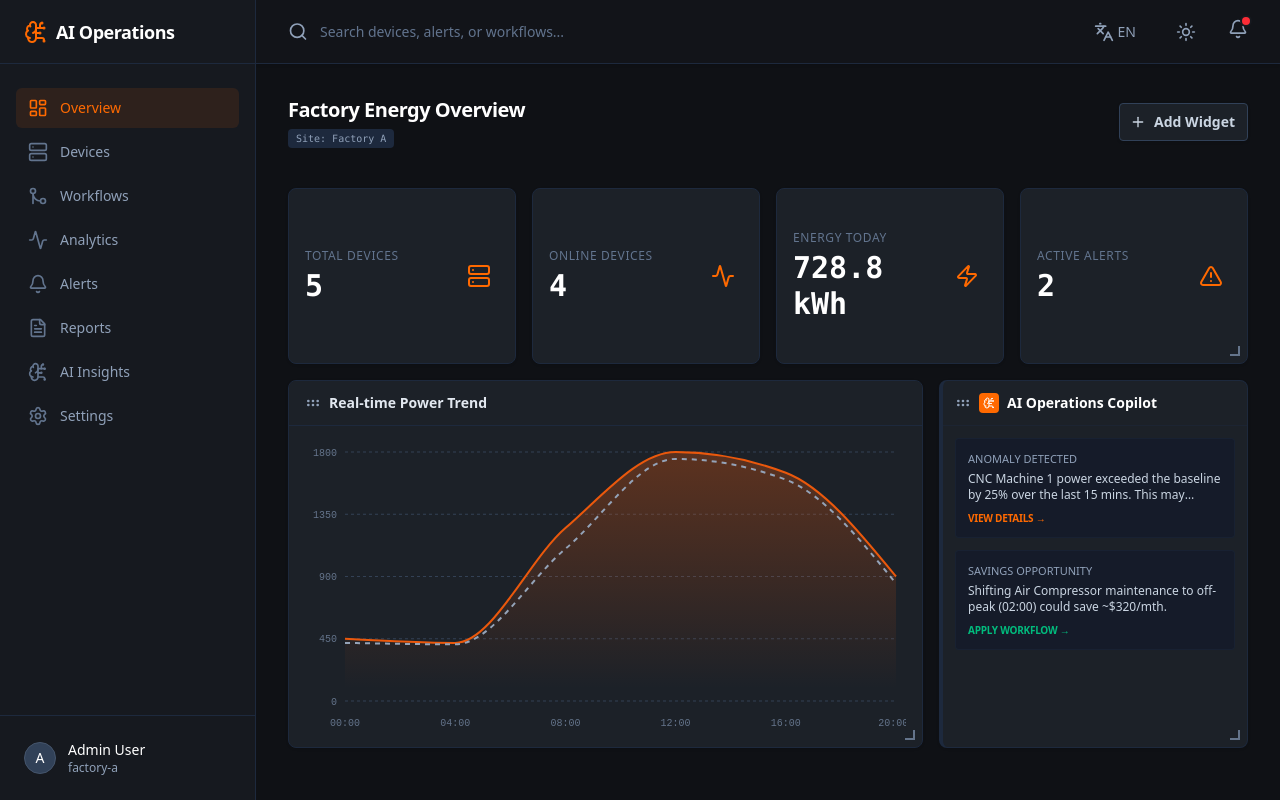
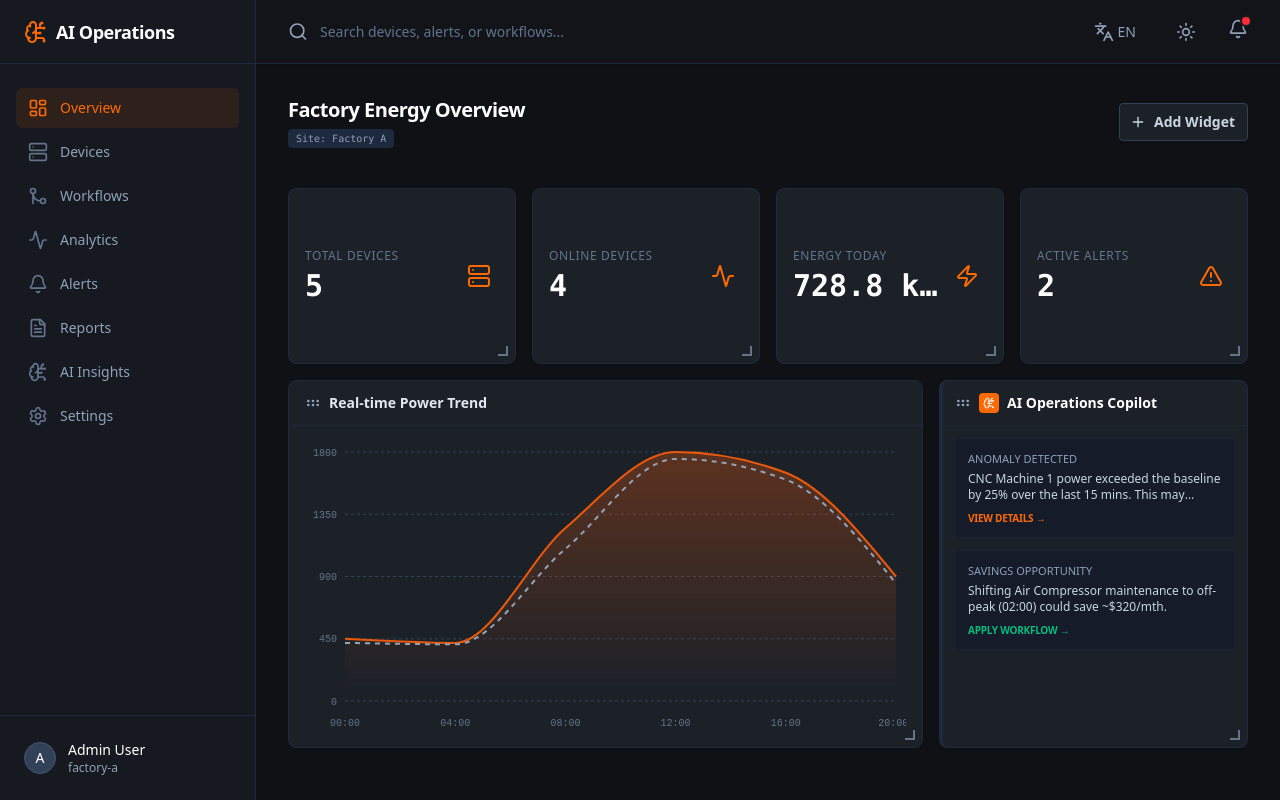
Before and after one commit to samlau0086/ai-iot-dashboard, a React (Vite) app: page / in a window 1280 px wide. Built offline with nearby package versions, Linux system fonts and the light colour scheme.

Commit message:
已改好：总览中心顶部 4 个 KPI 现在都是独立 widget，不再放在同一个 kpis 容器里。

```diff
--- a/src/lib/store.ts
+++ b/src/lib/store.ts
@@ -22,7 +22,8 @@ export interface ChartConfig {
 
 export interface OverviewWidget {
   id: string;
-  type: 'kpis' | 'trend' | 'ai' | 'chart';
+  type: 'kpi' | 'kpis' | 'trend' | 'ai' | 'chart';
+  kpiKey?: 'totalDevices' | 'onlineDevices' | 'energyToday' | 'activeAlerts';
   chartId?: string;
 }
 
@@ -73,6 +74,7 @@ interface AppState {
   overviewLayout: any[];
   overviewWidgets: OverviewWidget[];
   updateOverviewLayout: (layout: any[]) => void;
+  updateOverviewWidgets: (widgets: OverviewWidget[]) => void;
   addOverviewWidget: (widget: OverviewWidget, layoutItem: any) => void;
   removeOverviewWidget: (id: string) => void;
   // Workflows
@@ -131,16 +133,23 @@ export const useAppStore = create<AppState>()(
       removeChart: (id) => set((state) => ({ charts: state.charts.filter(c => c.id !== id) })),
 
       overviewLayout: [
-        { i: 'kpis', x: 0, y: 0, w: 12, h: 2, minW: 4, minH: 2 },
+        { i: 'kpi-total-devices', x: 0, y: 0, w: 3, h: 2, minW: 2, minH: 2 },
+        { i: 'kpi-online-devices', x: 3, y: 0, w: 3, h: 2, minW: 2, minH: 2 },
+        { i: 'kpi-energy-today', x: 6, y: 0, w: 3, h: 2, minW: 2, minH: 2 },
+        { i: 'kpi-active-alerts', x: 9, y: 0, w: 3, h: 2, minW: 2, minH: 2 },
         { i: 'trend', x: 0, y: 2, w: 8, h: 4, minW: 4, minH: 3 },
         { i: 'ai', x: 8, y: 2, w: 4, h: 4, minW: 3, minH: 3 }
       ],
       overviewWidgets: [
-        { id: 'kpis', type: 'kpis' },
+        { id: 'kpi-total-devices', type: 'kpi', kpiKey: 'totalDevices' },
+        { id: 'kpi-online-devices', type: 'kpi', kpiKey: 'onlineDevices' },
+        { id: 'kpi-energy-today', type: 'kpi', kpiKey: 'energyToday' },
+        { id: 'kpi-active-alerts', type: 'kpi', kpiKey: 'activeAlerts' },
         { id: 'trend', type: 'trend' },
         { id: 'ai', type: 'ai' }
       ],
       updateOverviewLayout: (layout) => set({ overviewLayout: layout }),
+      updateOverviewWidgets: (widgets) => set({ overviewWidgets: widgets }),
       addOverviewWidget: (widget, layoutItem) => set((state) => ({
         overviewWidgets: [...state.overviewWidgets, widget],
         overviewLayout: [...state.overviewLayout, layoutItem]
--- a/src/views/Overview.tsx
+++ b/src/views/Overview.tsx
@@ -1,4 +1,4 @@
-import React, { useMemo, useState } from 'react';
+import React, { useEffect, useMemo, useState } from 'react';
 import { Activity, Server, Zap, AlertTriangle, BrainCircuit, Plus, GripHorizontal } from 'lucide-react';
 import { AreaChart, Area, XAxis, YAxis, CartesianGrid, Tooltip, ResponsiveContainer } from 'recharts';
 import { mockEnergyTrends, mockDevices, mockAlerts } from '../lib/mockData';
@@ -18,6 +18,15 @@ type SnapGuide = {
   x?: number;
   y?: number;
 };
+
+type KpiKey = 'totalDevices' | 'onlineDevices' | 'energyToday' | 'activeAlerts';
+
+const KPI_WIDGETS: { id: string; key: KpiKey; x: number }[] = [
+  { id: 'kpi-total-devices', key: 'totalDevices', x: 0 },
+  { id: 'kpi-online-devices', key: 'onlineDevices', x: 3 },
+  { id: 'kpi-energy-today', key: 'energyToday', x: 6 },
+  { id: 'kpi-active-alerts', key: 'activeAlerts', x: 9 },
+];
 
 const clamp = (value: number, min: number, max: number) => Math.max(min, Math.min(value, max));
 
@@ -54,7 +63,7 @@ const collidesWithLayout = (item: any, layout: any[]) => {
 };
 
 export function Overview() {
-  const { language, theme, charts, overviewWidgets, overviewLayout, addOverviewWidget, removeOverviewWidget, updateOverviewLayout } = useAppStore();
+  const { language, theme, charts, overviewWidgets, overviewLayout, addOverviewWidget, removeOverviewWidget, updateOverviewLayout, updateOverviewWidgets } = useAppStore();
   const t = translations[language];
   const [showAddMenu, setShowAddMenu] = useState(false);
   const [activeSnapGuide, setActiveSnapGuide] = useState<SnapGuide>({});
@@ -84,12 +93,37 @@ export function Overview() {
     }, {});
   }, [overviewLayout]);
 
-  const stats = [
-    { name: t.overview.totalDevices, value: mockDevices.length.toString(), icon: Server },
-    { name: t.overview.onlineDevices, value: mockDevices.filter(d => d.status === 'online').length.toString(), icon: Activity },
-    { name: t.overview.energyToday, value: '728.8 kWh', icon: Zap },
-    { name: t.overview.activeAlerts, value: mockAlerts.filter(a => a.status === 'active').length.toString(), icon: AlertTriangle },
+  const stats: Record<KpiKey, { name: string; value: string; icon: any }> = {
+    totalDevices: { name: t.overview.totalDevices, value: mockDevices.length.toString(), icon: Server },
+    onlineDevices: { name: t.overview.onlineDevices, value: mockDevices.filter(d => d.status === 'online').length.toString(), icon: Activity },
+    energyToday: { name: t.overview.energyToday, value: '728.8 kWh', icon: Zap },
+    activeAlerts: { name: t.overview.activeAlerts, value: mockAlerts.filter(a => a.status === 'active').length.toString(), icon: AlertTriangle },
+  };
+
+  useEffect(() => {
+    const hasLegacyKpis = overviewWidgets.some((widget) => widget.type === 'kpis') || overviewLayout.some((item) => item.i === 'kpis');
+    const hasMissingKpi = KPI_WIDGETS.some((kpi) => !overviewWidgets.some((widget) => widget.id === kpi.id));
+
+    if (!hasLegacyKpis && !hasMissingKpi) return;
+
+    const legacyLayout = overviewLayout.find((item) => item.i === 'kpis');
+    const kpiY = Number.isFinite(legacyLayout?.y) ? legacyLayout.y : 0;
+    const kpiHeight = Number.isFinite(legacyLayout?.h) ? legacyLayout.h : 2;
+    const nextWidgets = [
+      ...KPI_WIDGETS.map((kpi) => ({ id: kpi.id, type: 'kpi' as const, kpiKey: kpi.key })),
+      ...overviewWidgets.filter((widget) => widget.type !== 'kpis' && !KPI_WIDGETS.some((kpi) => kpi.id === widget.id)),
     ];
+    const nextLayout = [
+      ...KPI_WIDGETS.map((kpi) => {
+        const existing = overviewLayout.find((item) => item.i === kpi.id);
+        return existing || { i: kpi.id, x: kpi.x, y: kpiY, w: 3, h: kpiHeight, minW: 2, minH: 2 };
+      }),
+      ...overviewLayout.filter((item) => item.i !== 'kpis' && !KPI_WIDGETS.some((kpi) => kpi.id === item.i)),
+    ];
+
+    updateOverviewWidgets(nextWidgets);
+    updateOverviewLayout(nextLayout);
+  }, [overviewLayout, overviewWidgets, updateOverviewLayout, updateOverviewWidgets]);
 
   const isDark = theme === 'dark';
   const cartesianGridStroke = isDark ? '#334155' : '#e2e8f0';
@@ -183,23 +217,32 @@ export function Overview() {
     setShowAddMenu(false);
   };
 
-  const renderKPIs = () => (
-    <div className="flex h-full w-full gap-4">
-      {stats.map((stat) => (
-        <div key={stat.name} className="flex-1 overflow-hidden rounded-lg bg-white dark:bg-[#1c2128] border border-slate-200 dark:border-slate-800 p-4 shadow-sm flex flex-col justify-center relative group">
+  const renderKPI = (kpiKey?: KpiKey) => {
+    if (!kpiKey) return null;
+
+    const stat = stats[kpiKey];
+    const Icon = stat.icon;
+
+    return (
+      <div className="h-full w-full overflow-hidden rounded-lg bg-white dark:bg-[#1c2128] border border-slate-200 dark:border-slate-800 p-4 shadow-sm flex flex-col justify-center relative group">
+        <div className="absolute right-3 bottom-3 opacity-0 group-hover:opacity-100 transition-opacity z-10 cursor-se-resize pointer-events-none text-slate-400">
+          <span className="block h-2 w-2 border-r-2 border-b-2 border-current" />
+        </div>
+        <div className="absolute top-3 left-1/2 -translate-x-1/2 opacity-0 group-hover:opacity-100 transition-opacity z-10 cursor-move draggable-handle bg-slate-800 text-white dark:bg-slate-200 dark:text-slate-900 rounded p-1 shadow-lg pointer-events-auto">
+          <GripHorizontal className="h-4 w-4" />
+        </div>
         <div className="flex items-center justify-between">
-            <div>
+          <div className="min-w-0">
             <p className="truncate text-xs font-medium uppercase tracking-wider text-slate-500 mb-1">{stat.name}</p>
-              <p className="mt-1 text-2xl xl:text-3xl font-mono font-bold text-slate-900 dark:text-white">{stat.value}</p>
+            <p className="mt-1 text-2xl xl:text-3xl font-mono font-bold text-slate-900 dark:text-white truncate">{stat.value}</p>
           </div>
-            <div className="rounded p-2 text-orange-600 dark:text-orange-500">
-              <stat.icon className="h-5 w-5 xl:h-6 xl:w-6" aria-hidden="true" />
+          <div className="rounded p-2 text-orange-600 dark:text-orange-500 shrink-0">
+            <Icon className="h-5 w-5 xl:h-6 xl:w-6" aria-hidden="true" />
           </div>
         </div>
       </div>
-      ))}
-    </div>
     );
+  };
 
   const renderTrend = () => (
     <div className="h-full w-full overflow-hidden rounded-lg bg-white dark:bg-[#1c2128] border border-slate-200 dark:border-slate-800 shadow-sm flex flex-col group relative">
@@ -378,14 +421,7 @@ export function Overview() {
           {overviewWidgets.map(widget => {
             return (
               <div key={widget.id}>
-                {widget.type === 'kpis' && (
-                  <div className="h-full w-full group relative">
-                    <div className="absolute -top-3 left-1/2 -translate-x-1/2 opacity-0 group-hover:opacity-100 transition-opacity z-10 cursor-move draggable-handle bg-slate-800 text-white dark:bg-slate-200 dark:text-slate-900 rounded p-1 shadow-lg pointer-events-auto">
-                      <GripHorizontal className="h-4 w-4" />
-                    </div>
-                    {renderKPIs()}
-                  </div>
-                )}
+                {widget.type === 'kpi' && renderKPI(widget.kpiKey)}
                 {widget.type === 'trend' && renderTrend()}
                 {widget.type === 'ai' && renderAI()}
                 {widget.type === 'chart' && renderAnalyticChart(widget)}
```
Lines whose indentation alone changed are shown as unchanged.
